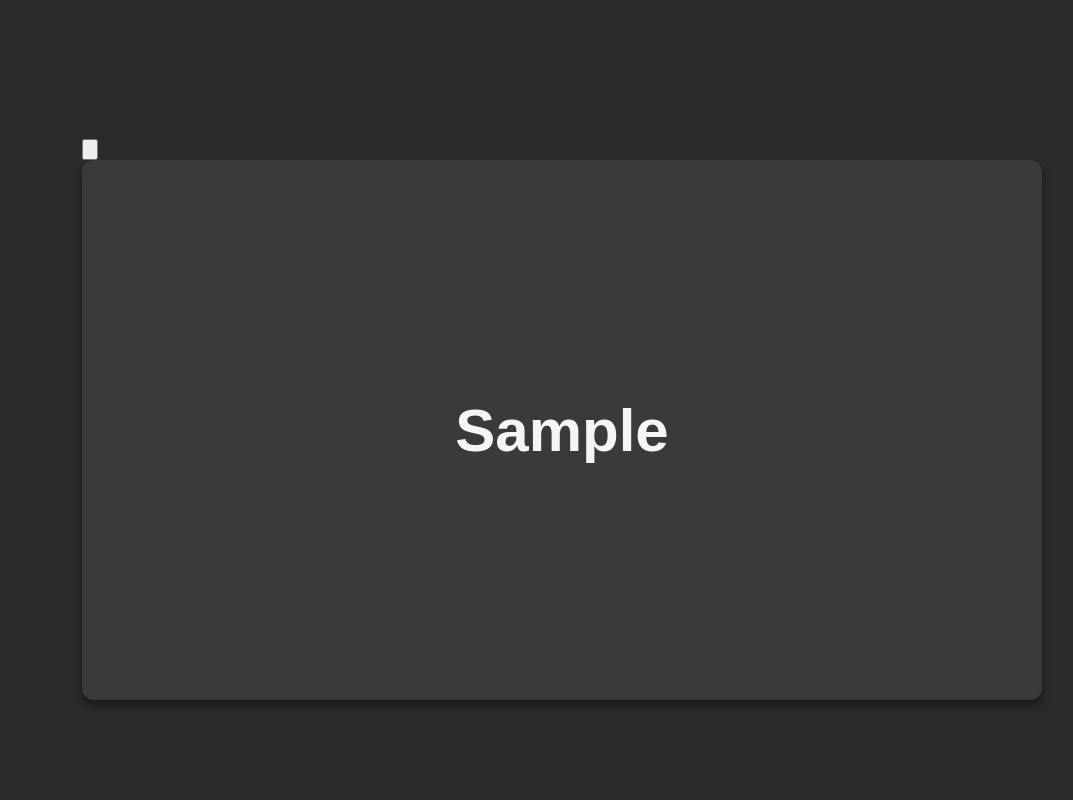
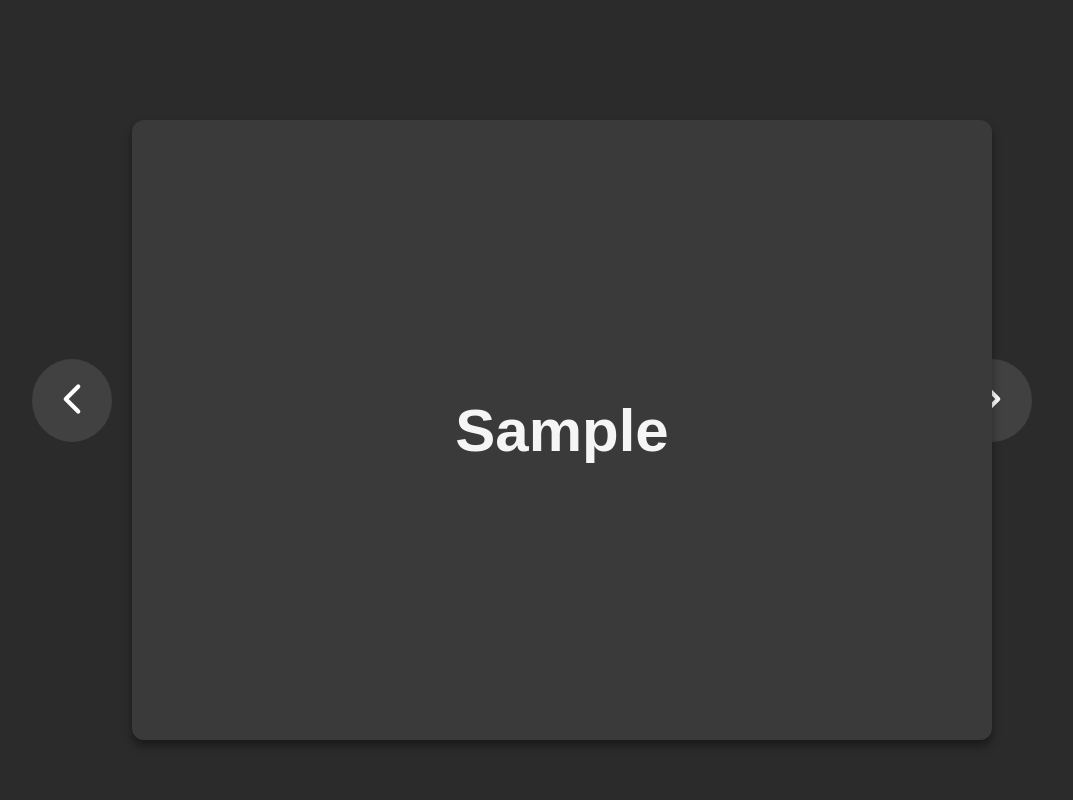
Before and after one commit to 77sasik-commits/flashcard, a Flask app: template templates/index.html in a window 1280 px wide. Shown: the whole page, without its empty margins (108-1181 px from the left). Run offline with Flask 3, Linux system fonts and the light colour scheme; the template is opened without the code that fills it: most values are stand-ins (such as "Sample title", 1, 10 or a date in 2020).

Commit message:
Update style.css

```diff
--- a/static/style.css
+++ b/static/style.css
@@ -1,7 +1,6 @@
 body {
     font-family: Arial, sans-serif;
     display: flex;
-    flex-direction: column;
     justify-content: center;
     align-items: center;
     height: 100vh;
@@ -9,13 +8,21 @@ body {
     background: #2b2b2b; /* 눈에 편한 진한 그레이 */
 }
 
+#card-wrapper {
+    display: flex;
+    align-items: center;
+    justify-content: space-between;
+    width: 90vw;
+    max-width: 1000px;
+    height: 70vh;
+}
+
 #card-container {
     perspective: 1000px;
     position: relative;
-    width: 80vw;
-    height: 60vh;
-    max-width: 900px;
-    max-height: 700px;
+    flex: 1;
+    height: 100%;
+    margin: 0 20px;
 }
 
 .card {
@@ -43,8 +50,8 @@ body {
     backface-visibility: hidden;
     border: none;
     border-radius: 12px;
-    background: #3a3a3a; /* 카드 색상도 어두운 그레이 */
-    color: #f5f5f5; /* 글자는 밝게 */
+    background: #3a3a3a; /* 카드 색상 */
+    color: #f5f5f5;
     padding: 30px;
     box-shadow: 0 6px 10px rgba(0,0,0,0.4);
     overflow-y: auto;
@@ -64,27 +71,28 @@ body {
     font-size: 1.2em;
 }
 
-/* 하단 화살표 버튼 */
-#controls {
-    margin-top: 20px;
-    display: flex;
-    justify-content: center;
-    gap: 40px;
+/* 화살표 버튼 */
+#card-wrapper button {
+    background: rgba(255, 255, 255, 0.1); /* 반투명 배경 */
+    border: none;
+    border-radius: 50%;
+    padding: 15px;
+    cursor: pointer;
+    transition: background 0.3s, transform 0.2s;
 }
 
-#controls button {
-    background: rgba(255, 255, 255, 0.1); /* 반투명 배경 */
-    border: none; /* 테두리 제거 */
-    border-radius: 50%; /* 동그란 버튼 */
-    padding: 10px;
-    cursor: pointer;
-    transition: background 0.3s;
+#card-wrapper button:hover {
+    background: rgba(255, 255, 255, 0.25);
+    transform: scale(1.1); /* hover 시 확대 */
 }
 
-#controls button:hover {
-    background: rgba(255, 255, 255, 0.2); /* 호버 시 조금 더 밝게 */
+#card-wrapper button:active {
+    background: rgba(255, 255, 255, 0.4);
+    transform: scale(0.95); /* 클릭 시 살짝 줄어듦 */
 }
 
-#controls svg {
-    display: block;
+#card-wrapper svg {
+    width: 50px;   /* 화살표 크기 키움 */
+    height: 50px;
+    stroke: white;
 }
```
